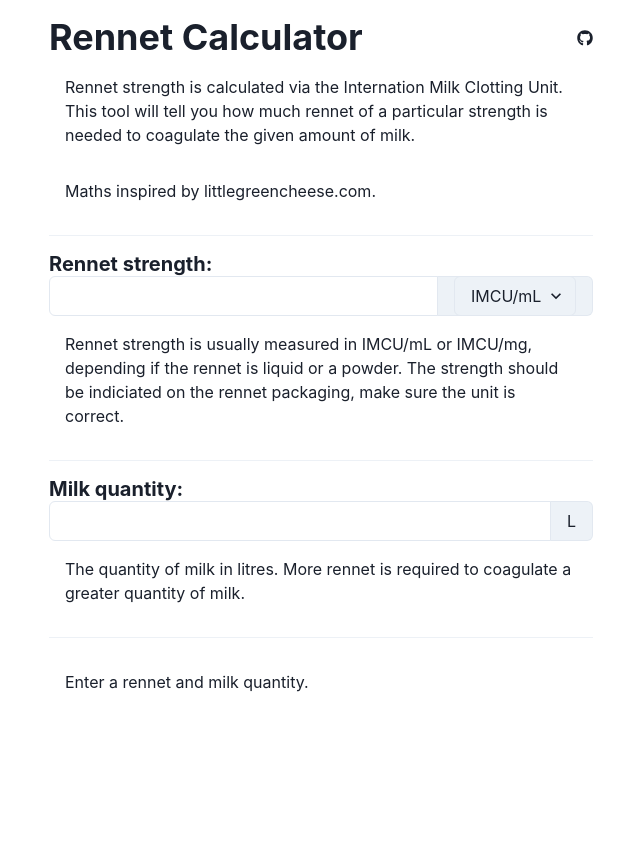
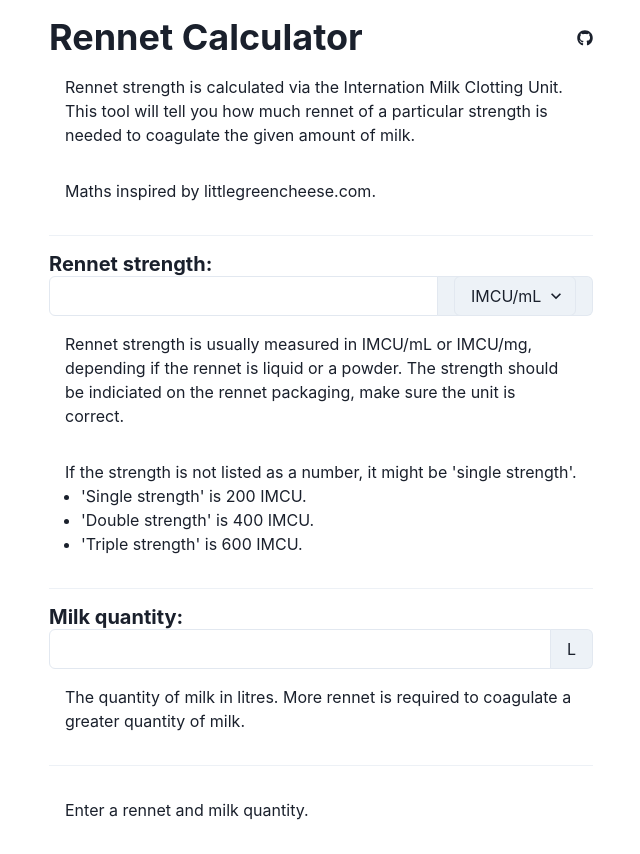
Before and after one commit to RichTeaMan/rennet-calculator, a React (Create React App) app: page / in a window 1280 px wide. Shown: the whole page, without its empty margins (319-959 px from the left). Before the commit the page ends 800 px from the top, so only its background shows below. Built offline with nearby package versions, Linux system fonts and the light colour scheme.

Commit message:
Added note about single strength rennet.

```diff
--- a/src/components/RennetCalculator.tsx
+++ b/src/components/RennetCalculator.tsx
@@ -1,5 +1,5 @@
 import { FC, useMemo, useState } from 'react';
-import { Box, Heading, Link, Input, InputGroup, InputRightAddon, Stack, Center, Select, Divider, Text, Flex, Spacer, Tooltip } from '@chakra-ui/react';
+import { Box, Heading, Link, Input, InputGroup, InputRightAddon, Stack, Center, Select, Divider, Text, Flex, Spacer, Tooltip, ListItem, UnorderedList } from '@chakra-ui/react';
 import { padM } from '../constants';
 import { FaGithub } from "react-icons/fa";
 
@@ -79,6 +79,14 @@ const RennetCalculator: FC<{}> = () => {
                             Rennet strength is usually measured in IMCU/mL or IMCU/mg, depending if the rennet is liquid or a powder.
                             The strength should be indiciated on the rennet packaging, make sure the unit is correct.
                         </Text>
+                        <Text padding={padM(2)}>
+                            If the strength is not listed as a number, it might be 'single strength'.
+                            <UnorderedList>
+                                <ListItem>'Single strength' is 200 IMCU.</ListItem>
+                                <ListItem>'Double strength' is 400 IMCU.</ListItem>
+                                <ListItem>'Triple strength' is 600 IMCU.</ListItem>
+                            </UnorderedList>
+                        </Text>
                     </Box>
                     <Divider />
                     <Box textAlign='left'>
```
